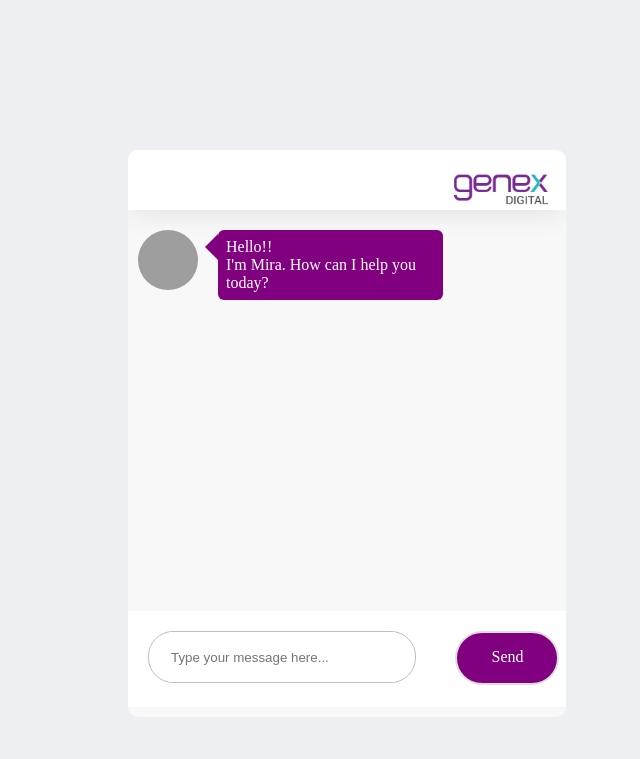
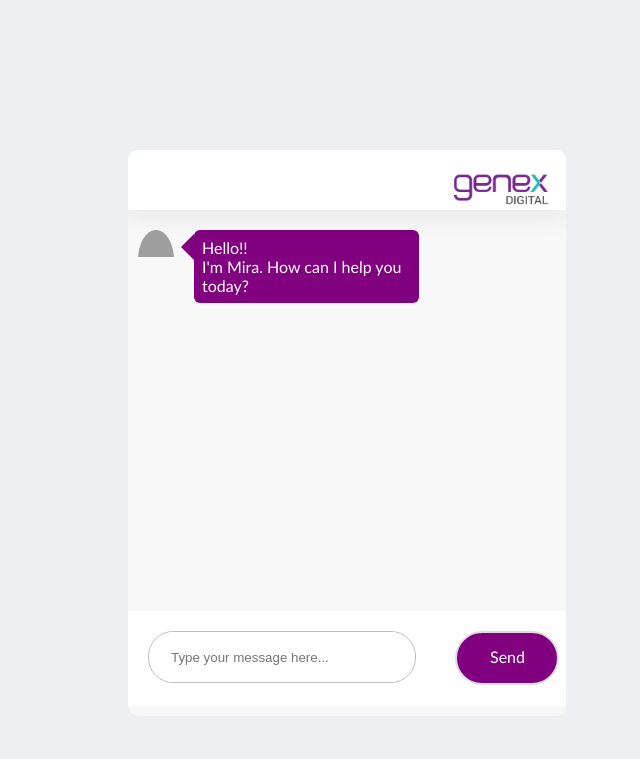
Before and after one commit to ShahariarRabby/chatbot_genex, a Flask app: page / in a window 1280 px wide. Shown: the top 759 px of the page, without its empty margins (640-1280 px from the left). Run offline with Flask 2, Linux system fonts and the light colour scheme; data that the repository does not hold is empty; some libraries are stand-ins or nearby versions; grey boxes are pictures that could not be loaded.

Commit message:
Font UI Avatar fix

```diff
--- a/static/styles/myCSS.css
+++ b/static/styles/myCSS.css
@@ -16,7 +16,7 @@
 
 body {
   background-color: #edeff2;
-  font-family: "Times new roman", "Roboto", sans-serif;
+  font-family: calibri, sans-serif;
   margin:0;
   height: 95vh;
 }
@@ -96,8 +96,10 @@ a {
 /* background-image: url('../img/favicon.png'); */
 
 /* background: url("{{ url_for('static', filename='img/avatar.png')  }}" ); */
-background: url('https://i.ibb.co/fG51JcL/avatar2.png');
+background: url('https://i.ibb.co/cLKHQws/sarah.png');
 float: left;
+width: 36px;
+background-repeat: no-repeat;
 background-size: contain;
 }
 .messages .message.left .avatar img {
@@ -122,14 +124,16 @@ background-color:#800080;
 }
 .messages .message.right .avatar {
   /* background-color: #00DADA; */
-  background: url('https://i.ibb.co/R0KfYzz/avatar.png');
+  background: url('https://i.ibb.co/vcKtMVN/avater-user.png');
   background-size: contain;
+  width: 36px;
+    background-repeat: no-repeat;
   float: right;
 }
 
 .messages .message.right .avatar img {
-  width: 50px;
-  height: 50px;
+  width: 20px;
+  height: 20px;
   border-radius: 50%;
 
 }
```
